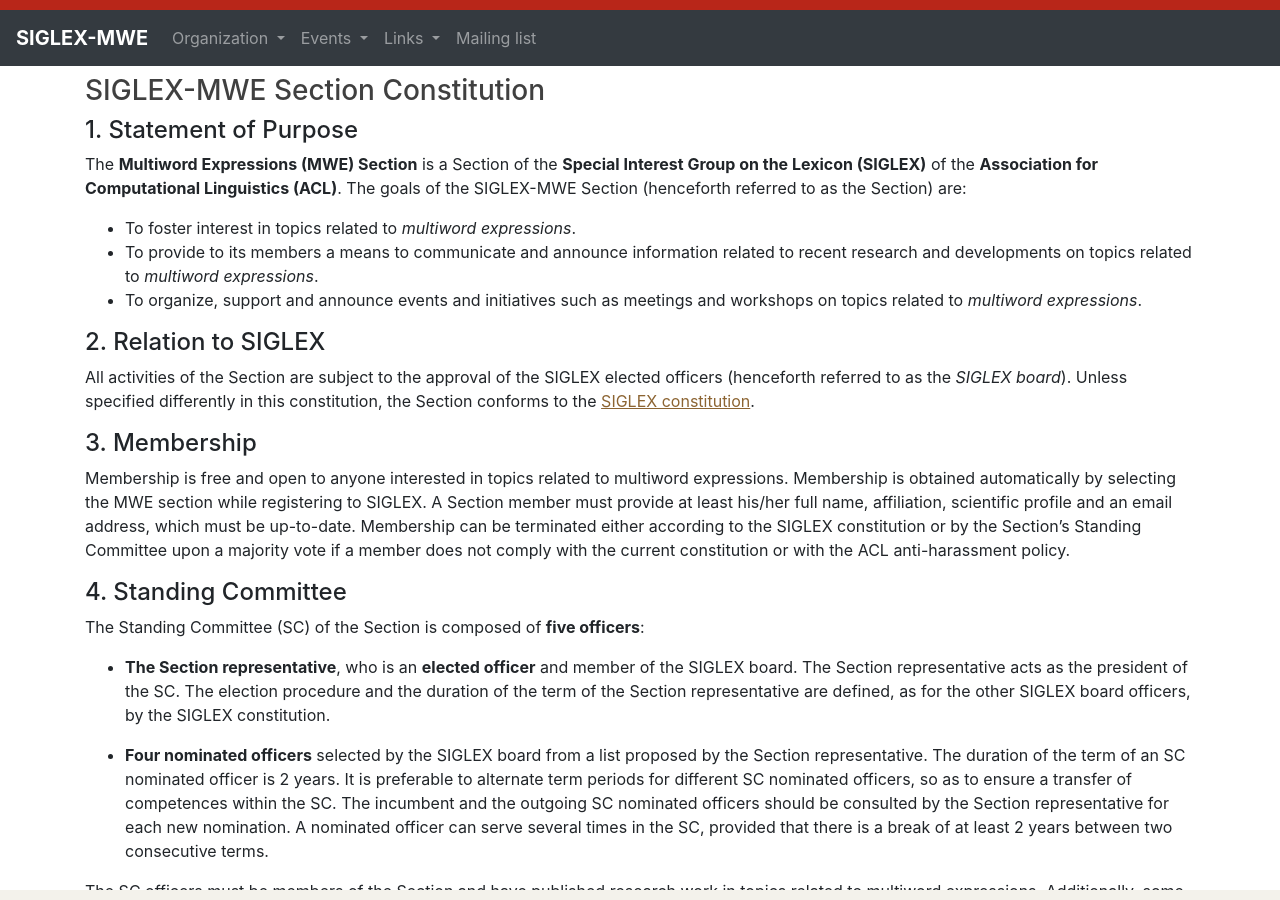
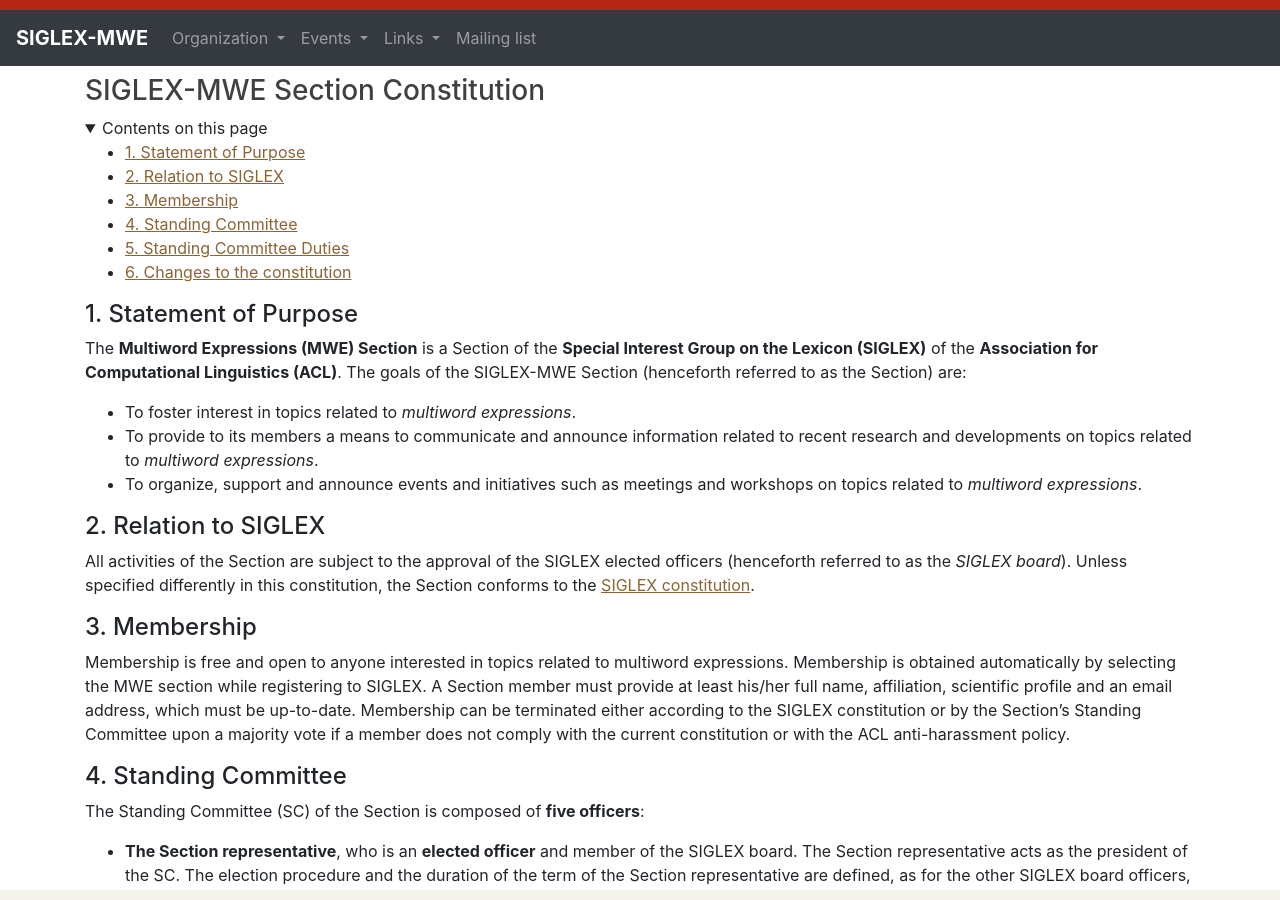
Before and after one commit to multiword/multiword.github.io, a Jekyll site: the page built from organization/constitution.md, in a window 1280 px wide and 900 px high. Built offline with Jekyll 4.4.1, drawn with Linux system fonts in a browser that asks for light colours.

Commit message:
updated Constitution

```diff
--- a/organization/constitution.md
+++ b/organization/constitution.md
@@ -5,7 +5,19 @@
 
 ### SIGLEX-MWE Section Constitution
 
-#### 1. Statement of Purpose
+<details open markdown="block">
+  <summary>
+    Contents on this page
+  </summary>
+- [1. Statement of Purpose](#1)
+- [2. Relation to SIGLEX](#2)
+- [3. Membership](#3)
+- [4. Standing Committee](#4)
+- [5. Standing Committee Duties](#5)
+- [6. Changes to the constitution](#6)
+</details>
+
+#### <a name="1"></a> 1. Statement of Purpose
 
 The **Multiword Expressions (MWE) Section** is a Section of the **Special Interest Group on the Lexicon (SIGLEX)** of the **Association for Computational Linguistics (ACL)**. The goals of the SIGLEX-MWE Section (henceforth referred to as the Section) are:
 
@@ -15,15 +27,15 @@
 - To organize, support and announce events and initiatives such as meetings and
 workshops on topics related to *multiword expressions*.
 
-#### 2. Relation to SIGLEX
+#### <a name="2"></a> 2. Relation to SIGLEX
 
 All activities of the Section are subject to the approval of the SIGLEX elected officers (henceforth referred to as the *SIGLEX board*). Unless specified differently in this constitution, the Section conforms to the [SIGLEX constitution](https://siglex.org/constitution.html).
 
-#### 3. Membership
+#### <a name="3"></a> 3. Membership
 
 Membership is free and open to anyone interested in topics related to multiword expressions. Membership is obtained automatically by selecting the MWE section while registering to SIGLEX. A Section member must provide at least his/her full name, affiliation, scientific profile and an email address, which must be up-to-date. Membership can be terminated either according to the SIGLEX constitution or by the Section's Standing Committee upon a majority vote if a member does not comply with the current constitution or with the ACL anti-harassment policy.
 
-#### 4. Standing Committee
+#### <a name="4"></a> 4. Standing Committee
 
 The Standing Committee (SC) of the Section is composed of **five officers**:
 
@@ -33,7 +45,7 @@
 
 The SC officers must be members of the Section and have published research work in topics related to multiword expressions. Additionally, some criteria that could be used to nominate an officer can include geographical distribution balance, gender balance, scientific excellence, diversity and multilingualism.
 
-#### 5. Standing Committee Duties
+#### <a name="5"></a> 5. Standing Committee Duties
 
 The duties of the SC are:
 
@@ -47,6 +59,6 @@
 - To receive feedback and proposals from the Section members concerning the Section's activities.
 - To yearly collect expressions of interest from candidates for the SC incoming members.
 
-## 6. Changes to the constitution
+#### <a name="6"></a> 6. Changes to the constitution
 
 A change to this constitution may be initiated by the Standing Committee or by any other group of 5 members of the Section. Applying the proposed change requires an approval of the SIGLEX board.
```
